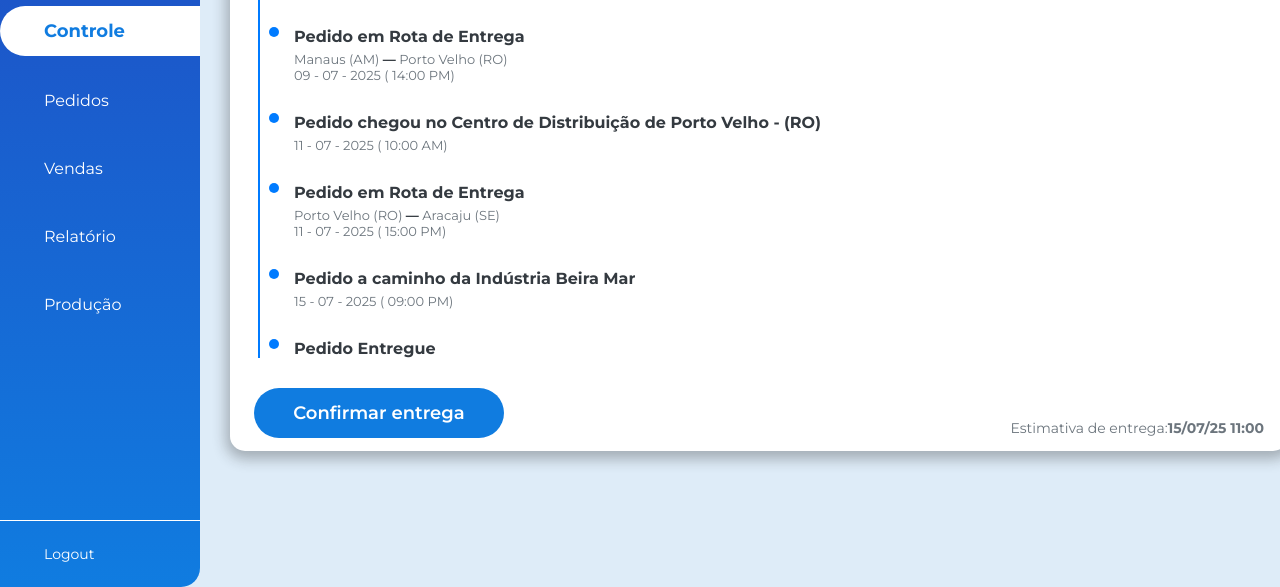
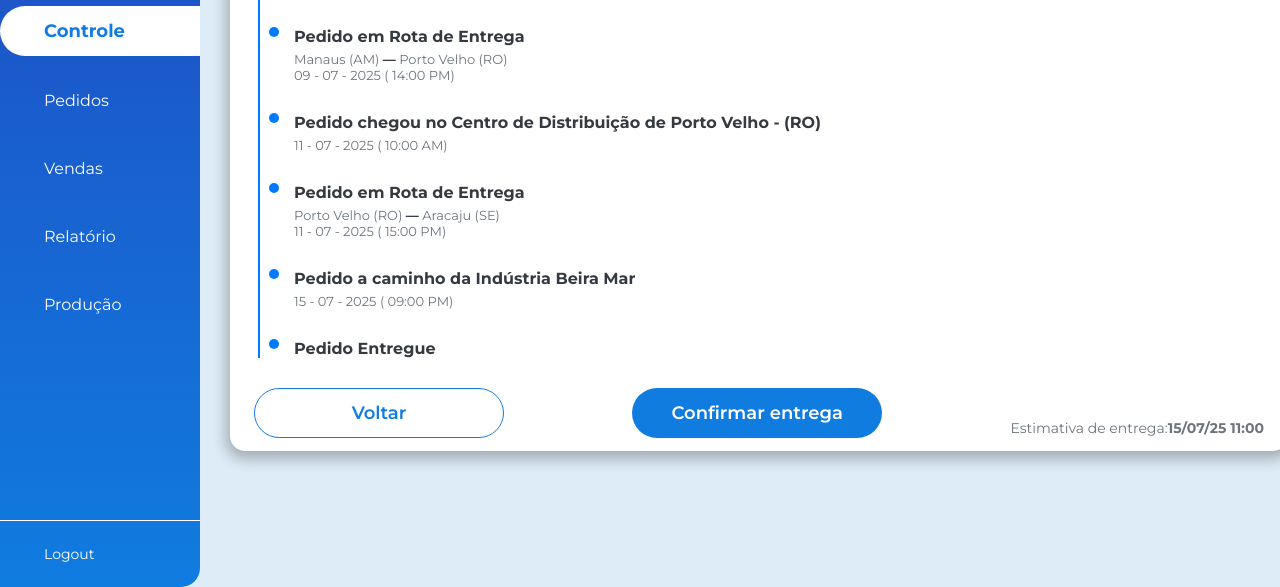
Before and after one commit to DanilloLiborio/BeiraMarProjetoHTML, a plain HTML site: page rastreamento/rastreamento.html in a window 1280 px wide. Shown: the part 213-800 px from the top of the page. Drawn offline with Linux system fonts and the light colour scheme; files whose address does not match are found by name.

Commit message:
rastreamento 100%

```diff
--- a/rastreamento/rastreamento.html
+++ b/rastreamento/rastreamento.html
@@ -94,6 +94,9 @@
             </div>
         </div>
         <div class="btns">
+          <button class="btn" id="back">
+            Voltar
+          </button>
           <button class="btn">
             Confirmar entrega
           </button>
--- a/rastreamento/stylerastreamento.css
+++ b/rastreamento/stylerastreamento.css
@@ -195,8 +195,8 @@ hr {
     font-weight: 600;
     height: 50px;
     cursor: pointer;
+    border: none;
     background-color: #107CE0;
-    border: none;
     border-radius: 25px;
     width: 250px;
 }
@@ -211,3 +211,9 @@ hr {
     justify-content: space-between; /* Coloca um item em cada ponta */
     align-items: center;
 }
+
+#back {
+    border: solid 1px #107CE0;
+    background-color: white;
+    color: #107CE0;
+}
```
